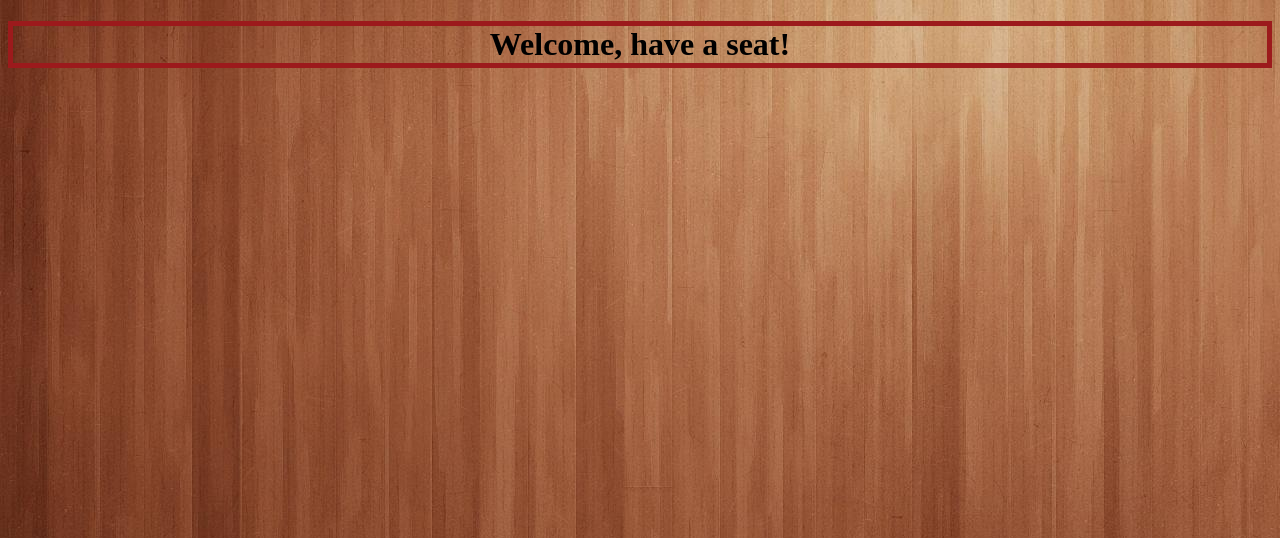
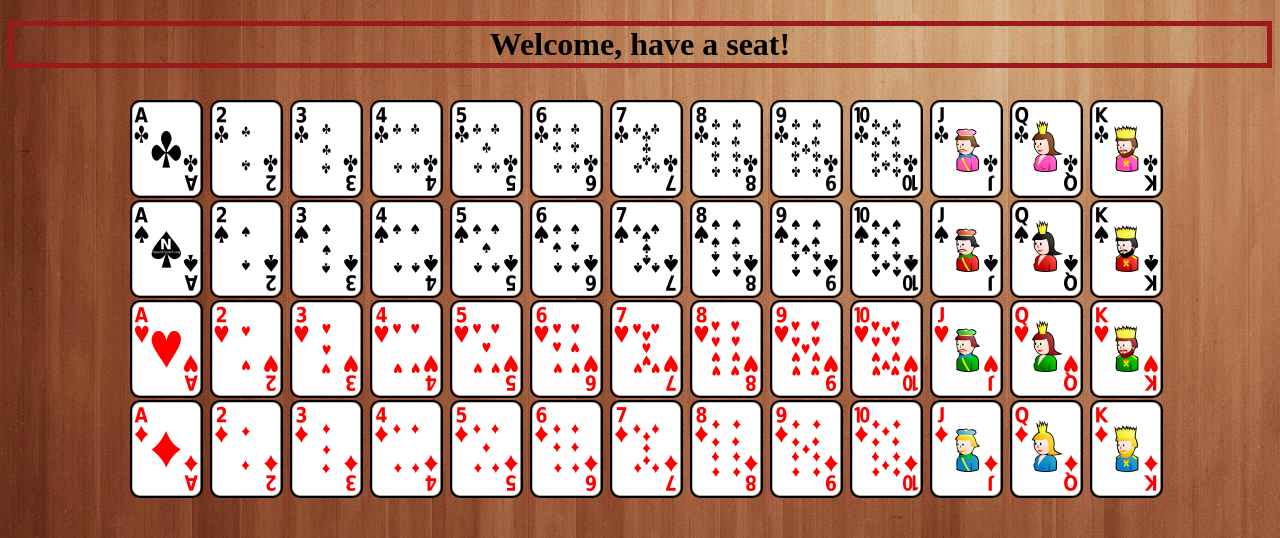
Before and after one commit to Szpoti/tw4-project-game, a Flask app: page / in a window 1280 px wide. Shown: the top 538 px of the page. Run offline with Flask 2, Linux system fonts and the light colour scheme.

Commit message:
Card display, flipping back and forth

```diff
--- a/static/css/styles.css
+++ b/static/css/styles.css
@@ -1,5 +1,17 @@
 body {
     background-image: url("/static/imgs/wood-background.jpg");
+}
+.card {
+    width: 69px;
+    height: 94px;
+    background-image: url('/static/imgs/cards.png');
+    position: absolute;
+    cursor: pointer;
+    transform: rotate(0deg);
+    background-position: -69px 0px;
+    z-index: 1138;
+    top: 303px;
+    left: 464px;
 }
 
 .welcome {
--- a/static/js/javafile.js
+++ b/static/js/javafile.js
@@ -1,2 +1,47 @@
-document.getElementById("cards").innerHTML = `
-`;
+let xCord = 50, yCord = 100;
+let xPos = 0, yPos = 0;
+let cards = {};
+for (j = 0; j < 4; j++) {
+    for (i = 0; i < 13; i++) {
+        xPos += 69;
+        xCord += 80;
+        const card = `<div class="card" id="card-${j}-${i}" data-value="" style="
+        width: 69px;
+        border: black solid 2px;
+        border-radius: 10px;
+        height: 94px;
+        background-image: url('/static/imgs/cards.png');
+        position: absolute;
+        cursor: pointer;
+        transform: rotate(0deg);
+        background-position: -${xPos}px ${yPos}px;
+        z-index: 1138;
+        top: ${yCord}px;
+        left: ${xCord}px;
+    "></div>`;
+        let key = `card-${j}-${i}`;
+        cards[key] = `-${xPos}px ${yPos}px`;
+        document.getElementById('cards').insertAdjacentHTML('beforeend', card);
+    }
+    xPos = 0;
+    yPos += 94;
+    xCord = 50;
+    yCord += 100;
+}
+let allCards = document.querySelectorAll(".card");
+for (card of allCards) {
+    card.addEventListener('click',function (event) {
+        alert(event.target.style.backgroundPosition);
+        if (event.target.style.backgroundPosition === "0px 0px")
+        {
+            event.target.style.backgroundPosition = cards[event.target.id];
+        } else {
+            event.target.style.backgroundPosition = "0px 0px";
+        }
+    })
+}
+console.log(cards);
+const cardElementHTML = createCard(
+    'Card title',
+    'Some quick example text to build on the card title and make up the bulk of the card\'s content.',
+    'https://cdn-images-1.medium.com/max/653/1*wMZnVAEei1xbY1v6sAbYxQ.png');
```
